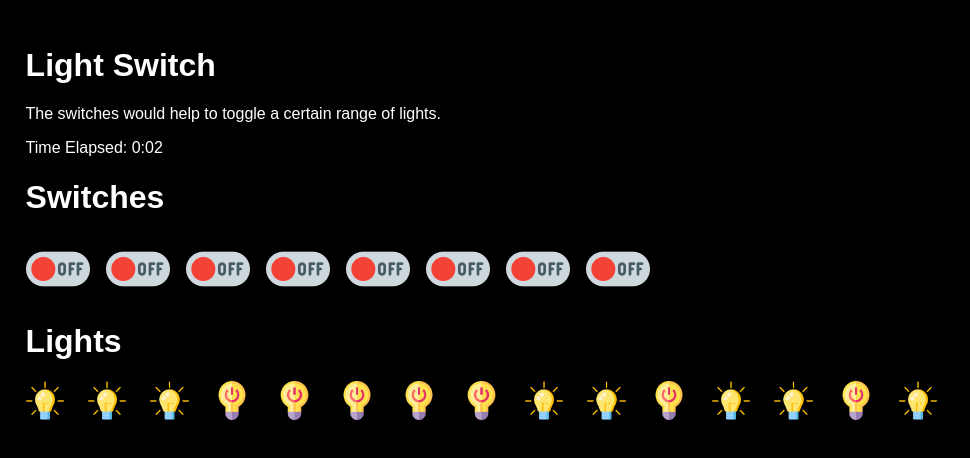
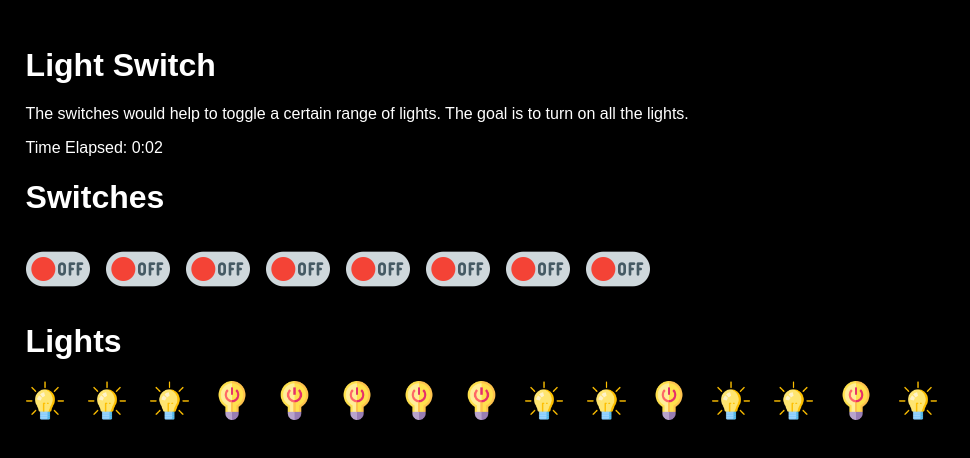
Before and after one commit to AJR07/RIICC-Open-House-Website, a React (Vite) app: page /puzzle in a window 1280 px wide. Both pictures are taken after a click on the element 614 px from the left and 351 px from the top of the page. Shown: the top 458 px of the page, without its empty margins (0-970 px from the left). Built offline with nearby package versions, Linux system fonts and the light colour scheme.

Commit message:
:sparkles: Add Firebase!

```diff
--- /dev/null
+++ b/firebase/database/rules.json
@@ -0,0 +1,6 @@
+{
+    "rules": {
+        ".read": true,
+        ".write": true
+    }
+}
--- a/src/puzzles/lightswitchgame/game.tsx
+++ b/src/puzzles/lightswitchgame/game.tsx
@@ -25,7 +25,10 @@ function LightSwitch(props: LightSwitchProps) {
     return (
         <div style={{ padding: "2vw" }}>
             <h1>Light Switch</h1>
-            <p>The switches would help to toggle a certain range of lights. </p>
+            <p>
+                The switches would help to toggle a certain range of lights. The
+                goal is to turn on all the lights.
+            </p>
             <StopWatch
                 timeElapsed={timeElapsed}
                 setTimeElapsed={setTimeElapsed}
```
Also changed, not shown: firebase.json (added), 1 other file (tests, documents, lock files or other folders).
